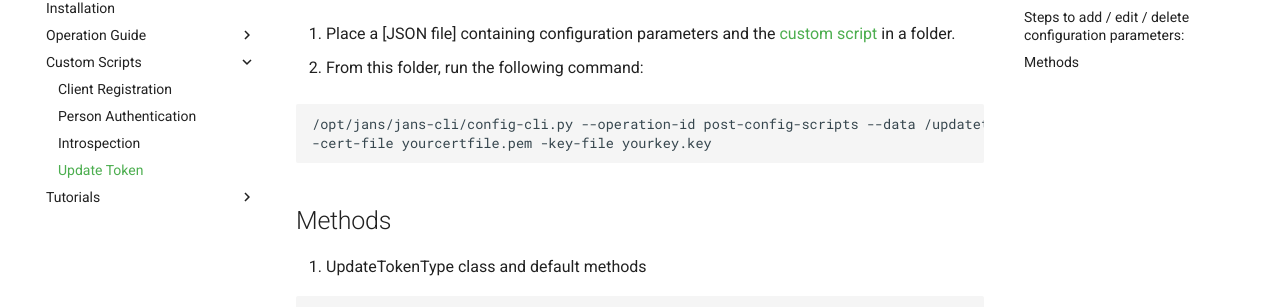
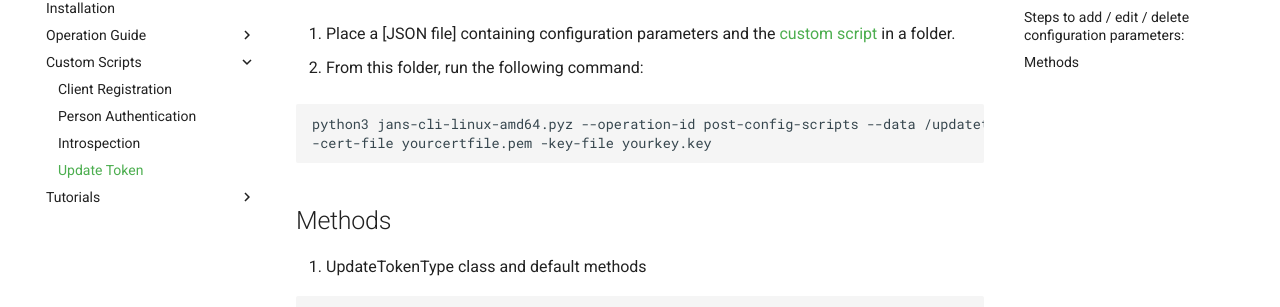
Before and after one commit to GluuFederation/docs-openbanking-prod, an MkDocs documentation site: the page built from docs/source/scripts/update-token.md, in a window 1280 px wide and 900 px high, scrolled down 763 px. Shown: the part 145-452 px from the top of the window. Built offline with MkDocs 1.6.1 and Material for MkDocs 9.7.7, drawn with Linux system fonts in a browser that asks for light colours; comment, search, counter and statistics services are not loaded.

Commit message:
docs: adjust config cli command

````diff
--- a/docs/source/scripts/update-token.md
+++ b/docs/source/scripts/update-token.md
@@ -22,7 +22,7 @@ This script can be used to add custom claims to the id_token. As per the open ba
 1. From this folder, run the following command:
 
 ```
-/opt/jans/jans-cli/config-cli.py --operation-id post-config-scripts --data /updatetoken.json \
+python3 jans-cli-linux-amd64.pyz --operation-id post-config-scripts --data /updatetoken.json \
 -cert-file yourcertfile.pem -key-file yourkey.key
 ```
 
````
Also changed, not shown: docs/source/scripts/client-registration.md (+1 -1 lines), docs/source/scripts/introspection.md (+1 -1 lines), docs/source/scripts/person-authentication.md (+1 -1 lines).
